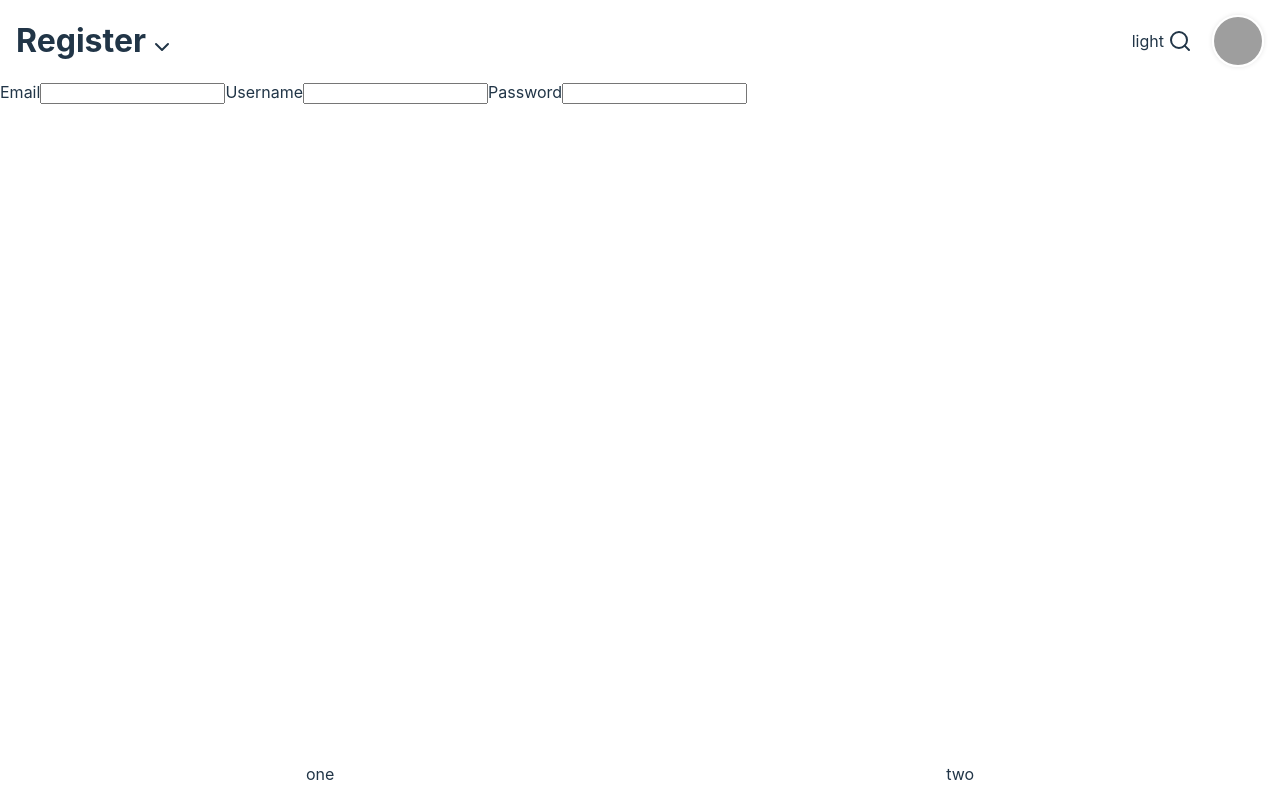
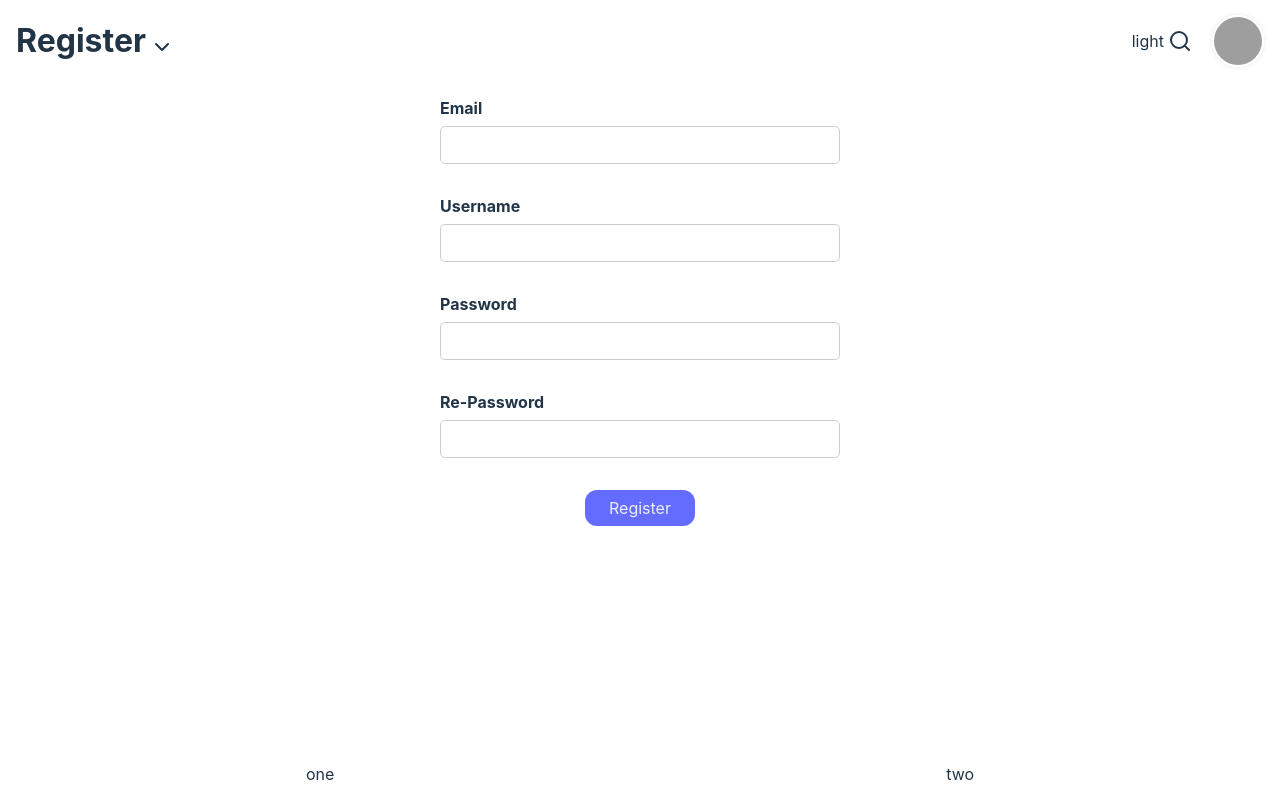
Before and after one commit to teriola/equityUp, a React (Vite) app in the folder client/: page /register in a window 1280 px wide. Built offline with nearby package versions, Linux system fonts and the light colour scheme; grey boxes are pictures that could not be loaded.

Commit message:
Add Register form boilerplate

```diff
--- a/client/src/pages/Register/Register.jsx
+++ b/client/src/pages/Register/Register.jsx
@@ -1,15 +1,26 @@
+import RegisterStyles from './Register.module.css';
+
 function Register() {
     return (
         <>
-            <form>
-                <label htmlFor="email">Email</label>
-                <input id="email" type="email" />
-
-                <label htmlFor="username">Username</label>
-                <input id="username" type="text" />
-
-                <label htmlFor="password">Password</label>
-                <input type="password" />
+            <form className={RegisterStyles.form}>
+                <div className={RegisterStyles.control}>
+                    <label htmlFor="email">Email</label>
+                    <input type="email" id="email" required />
+                </div>
+                <div className={RegisterStyles.control}>
+                    <label htmlFor="username">Username</label>
+                    <input type="text" id="username" required />
+                </div>
+                <div className={RegisterStyles.control}>
+                    <label htmlFor="password">Password</label>
+                    <input type="password" id="password" required />
+                </div>
+                <div className={RegisterStyles.control}>
+                    <label htmlFor="rePassword">Re-Password</label>
+                    <input type="password" id="rePassword" required />
+                </div>
+                <button>Register</button>
             </form>
         </>
     );
--- /dev/null
+++ b/client/src/pages/Register/Register.module.css
@@ -0,0 +1,49 @@
+.form {
+    display: flex;
+    flex-direction: column;
+    align-items: center;
+    gap: 2rem;
+    width: 90vw;
+    max-width: 400px;
+    margin: 0 auto;
+    padding: 1rem;
+    border-radius: 12px;
+    /* border: 1px solid #ccc; */
+    /* box-shadow: 0 2px 8px rgba(0, 0, 0, 0.26); */
+}
+
+.control {
+    width: 100%;
+    display: flex;
+    flex-direction: column;
+    /* gap: 0.1rem; */
+}
+
+.control label {
+    font-weight: bold;
+    margin-bottom: 0.5rem;
+}
+
+.control input {
+    font: inherit;
+    padding: 0.5rem;
+    border-radius: .3em;
+    border: 1px solid #ccc;
+}
+
+button {
+    font: inherit;
+    padding: 0.5rem 1.5rem;
+    /* border: 1px solid var(--dark-bg-color); */
+    border: none;
+    background-color: var(--light-blue);
+    color: var(--dark-txt-color);
+    border-radius: 12px;
+    cursor: pointer;
+    transition: background-color 0.3s ease;
+}
+
+button:hover,
+button:active {
+    opacity: 0.8;
+}
```
